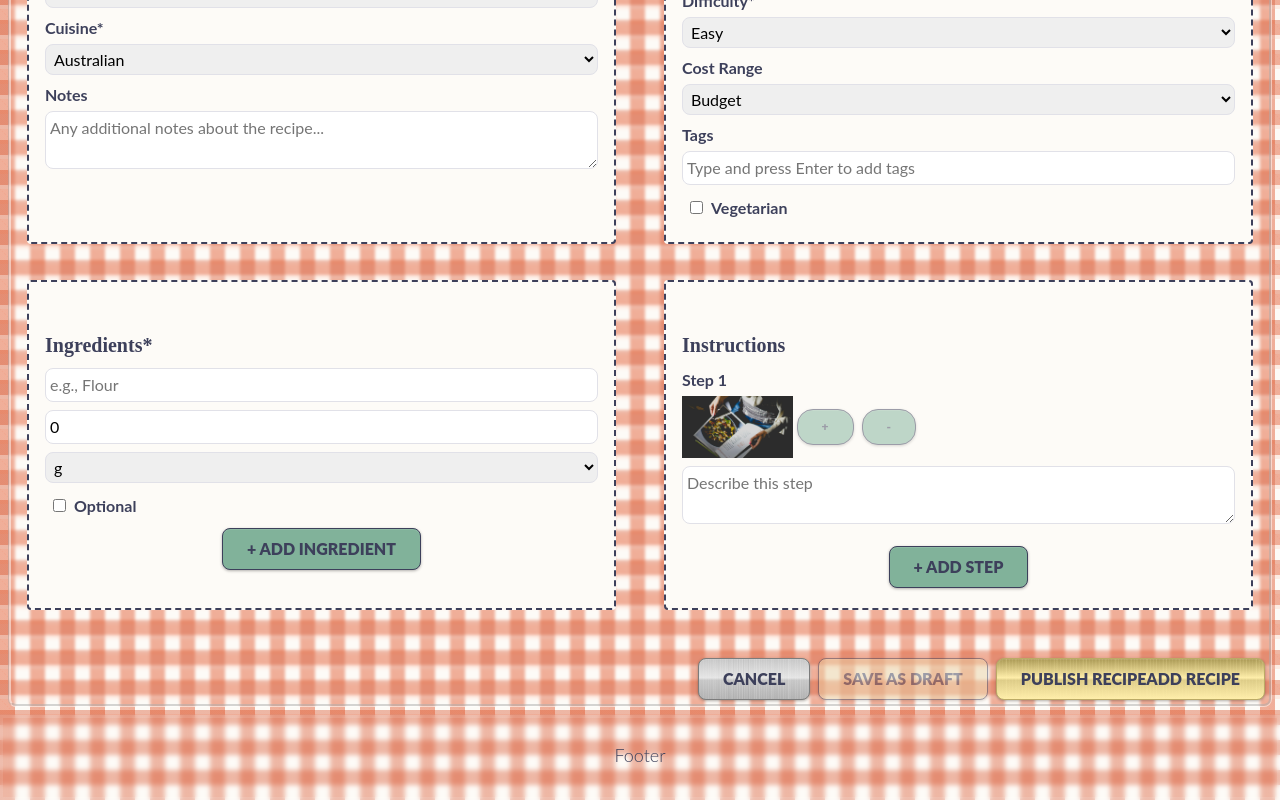
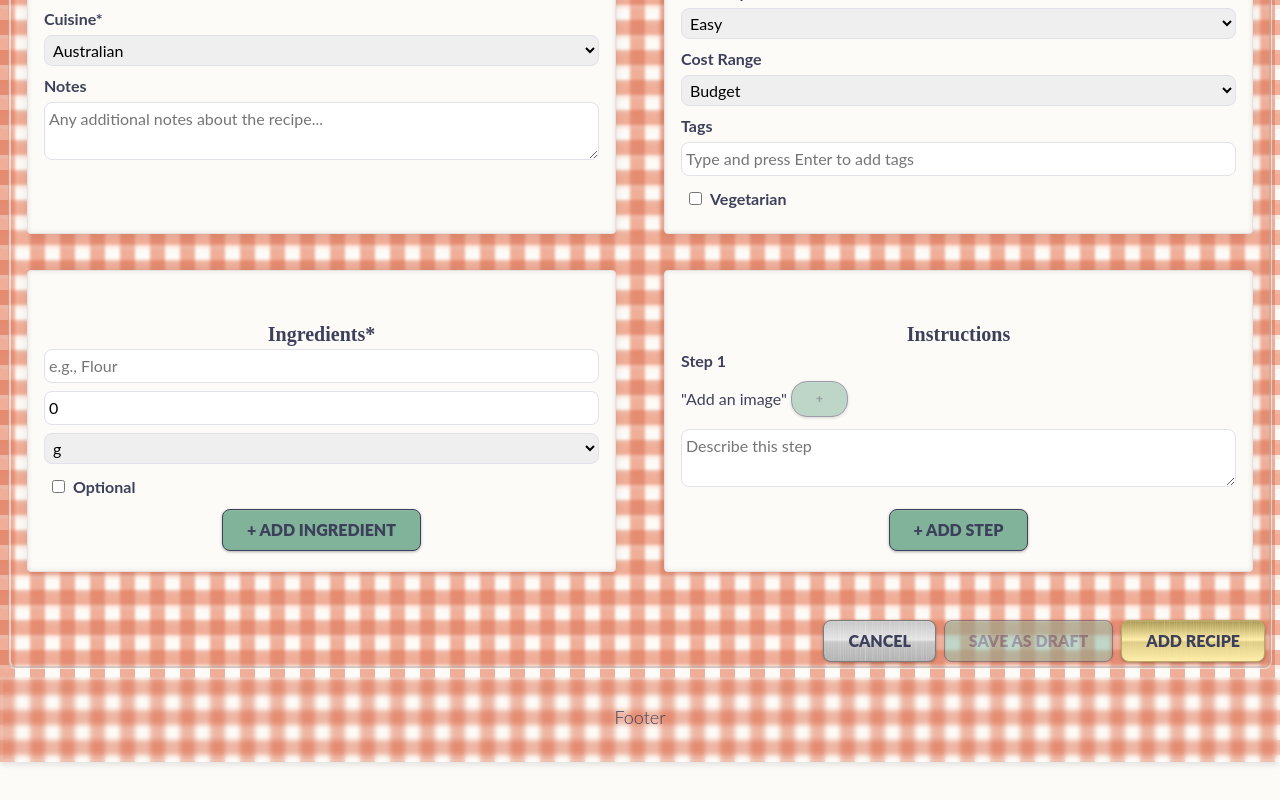
Before and after one commit to anaadeladelrosario/personal-website, a React (Vite) app in the folder recipe-book/: page /add-recipe in a window 1280 px wide. Shown: the part 400-1200 px from the top of the page. After the commit the page ends 1162 px from the top, so only its background shows below. Built offline with nearby package versions, Linux system fonts and the light colour scheme.

Commit message:
adding tooltip, buttons for adding and removing images

```diff
--- a/recipe-book/src/components/Form.css
+++ b/recipe-book/src/components/Form.css
@@ -18,24 +18,43 @@
 /* Section Styling */
 .form-section {
   margin-bottom: var(--space-xs);
-  border-style: dashed;
-  border-width: 2px;
+  /* border-style: dashed; */
+  /* border-width: 2px; */
   display: flex;
   flex-direction: column;
+  text-align: center;
+  border: 1px solid #e9e0e0;
+  box-shadow: 0 0 10px rgba(0, 0, 0, 0.1), inset 0 0 5px rgba(0, 0, 0, 0.1);
 }
 
-section h3 {
+/* section h3 {
   color: var(--color-text);
   margin-bottom: var(--space-sm);
   font-size: var(--text-xl);
   text-align: left;
+} */
+
+/* section button {
+  margin-bottom: var(--space-xs);
+  position: relative;
+} */
+
+.tooltip {
+  display: none;
+  position: absolute;
+  background-color: #f9f9f9;
+  color: #333;
+  padding: 5px;
+  border-radius: 4px;
+  box-shadow: 0 2px 5px rgba(0, 0, 0, 0.2);
+  z-index: 1;
+  top: -30px;
+  white-space: nowrap;
 }
 
-section button {
-  margin-bottom: var(--space-xs);
-  position: relative;
+.remove-image-button:hover .tooltip {
+  display: block;
 }
-
 /* Form Groups */
 .form-group {
   margin-bottom: var(--spacing-xs);
--- a/recipe-book/src/components/Form.tsx
+++ b/recipe-book/src/components/Form.tsx
@@ -447,6 +447,8 @@ export function Form() {
                     marginBottom: "var(--space-sm)",
                   }}
                 >
+                  {instruction.image ? (
+                    <>
                       <img
                         style={{
                           width: "20%",
@@ -456,19 +458,31 @@ export function Form() {
                         alt={`Step ${instruction.step} Image`}
                       />
                       <Button
+                        className="remove-image-button"
+                        style={{
+                          borderRadius: "var(--radius-lg)",
+                          position: "relative",
+                        }}
+                        size="x-small"
+                        label="-"
+                        type="button"
+                        disabled={true}
+                      >
+                        <span className="tooltip">Remove image</span>
+                      </Button>
+                    </>
+                  ) : (
+                    <>
+                      "Add an image"
+                      <Button
                         style={{ borderRadius: "var(--radius-lg)" }}
                         size="x-small"
                         label="+"
                         type="button"
                         disabled={true}
                       />
-                  <Button
-                    style={{ borderRadius: "var(--radius-lg)" }}
-                    size="x-small"
-                    label="-"
-                    type="button"
-                    disabled={true}
-                  />
+                    </>
+                  )}
                 </div>
 
                 <textarea
@@ -497,18 +511,15 @@ export function Form() {
             <Button
               primary={false}
               disabled={true}
-              style={{ backgroundColor: "var(--color-warning)" }}
               type="button"
               label="Save as Draft"
             />
             <Button
               primary={true}
               type="submit"
-              label="Publish Recipe"
+              label={isLoading ? "Adding..." : "Add Recipe"}
               disabled={isLoading}
-            >
-              {isLoading ? "Adding..." : "Add Recipe"}
-            </Button>
+            />
           </div>
         </form>
       </div>
```
Lines whose indentation alone changed are shown as unchanged.
